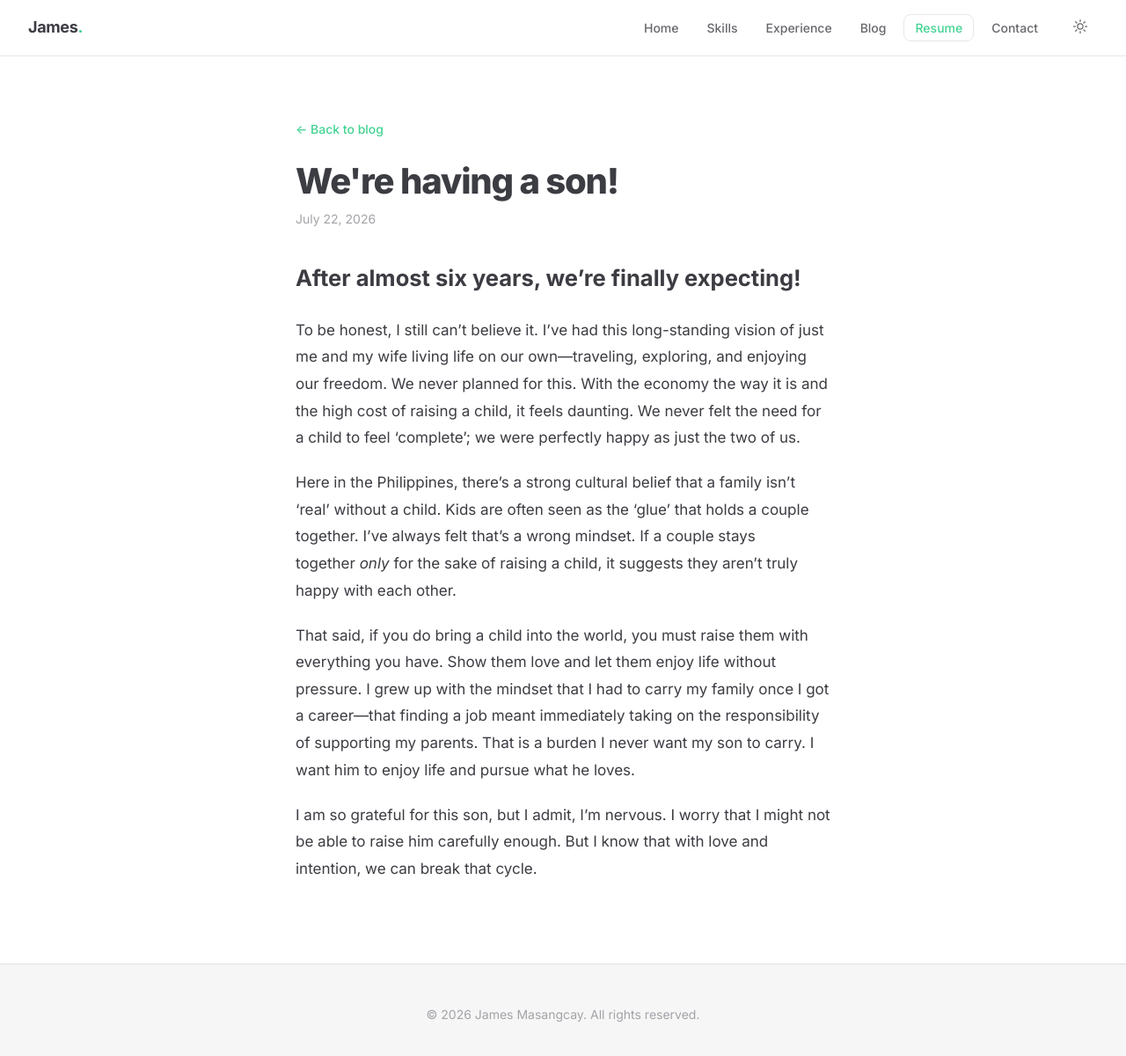
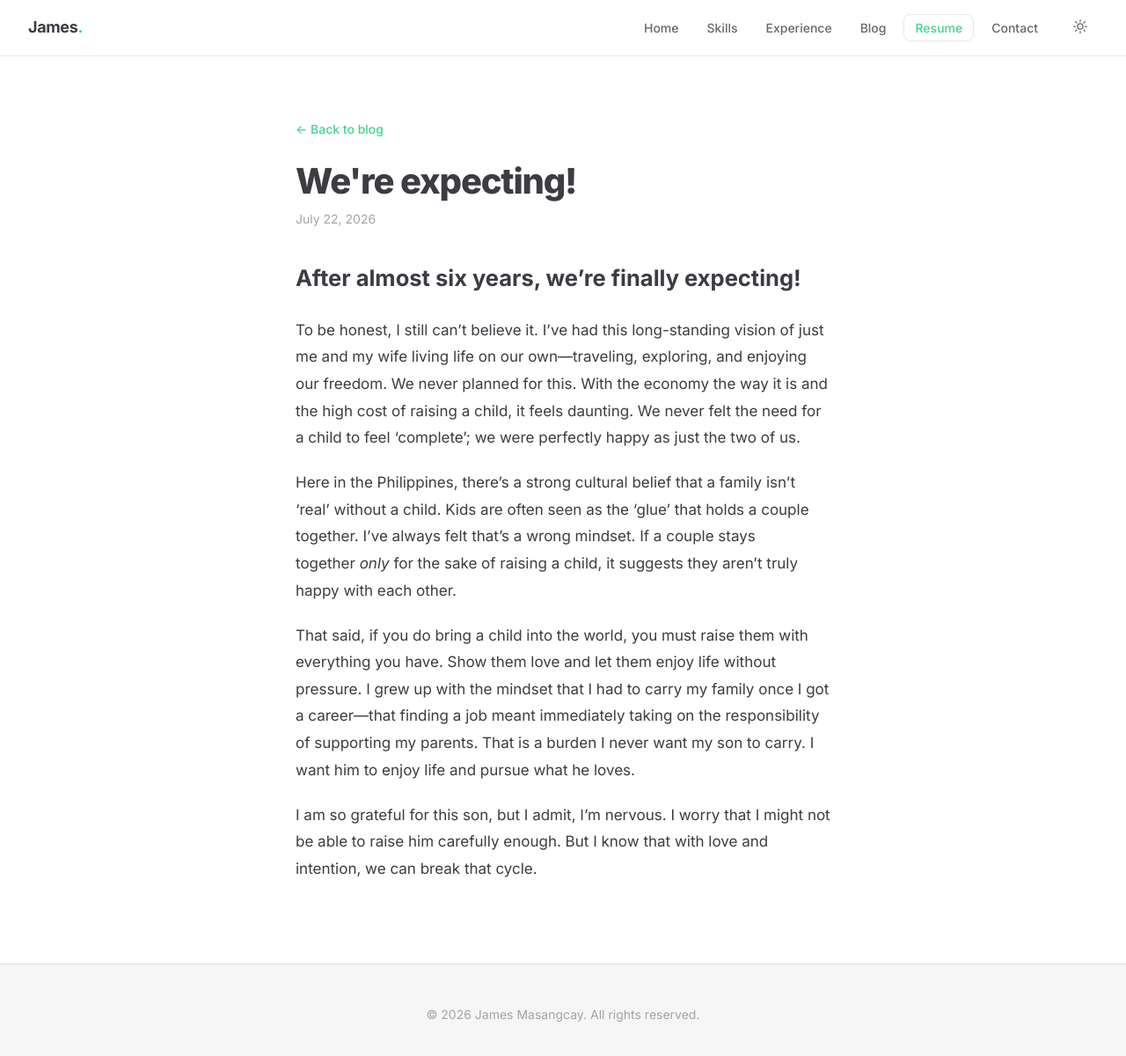
Before and after one commit to huhu2323/huhu2323.github.io, a Jekyll site: the page built from _posts/2026-07-22-were-having-a-son.md, in a window 1280 px wide and 1210 px high. Shown: the top 1200 px of the window at 88% size. Built offline with Jekyll 4.4.1, drawn with Linux system fonts in a browser that asks for light colours.

Commit message:
Update Blog Posts “2026-07-22-were-having-a-son”

```diff
--- a/_posts/2026-07-22-were-having-a-son.md
+++ b/_posts/2026-07-22-were-having-a-son.md
@@ -1,6 +1,6 @@
 ---
 layout: post
-title: We're having a son!
+title: We're expecting!
 date: 2026-07-22T21:08:00.000+08:00
 ---
 # After almost six years, we’re finally expecting!
```
